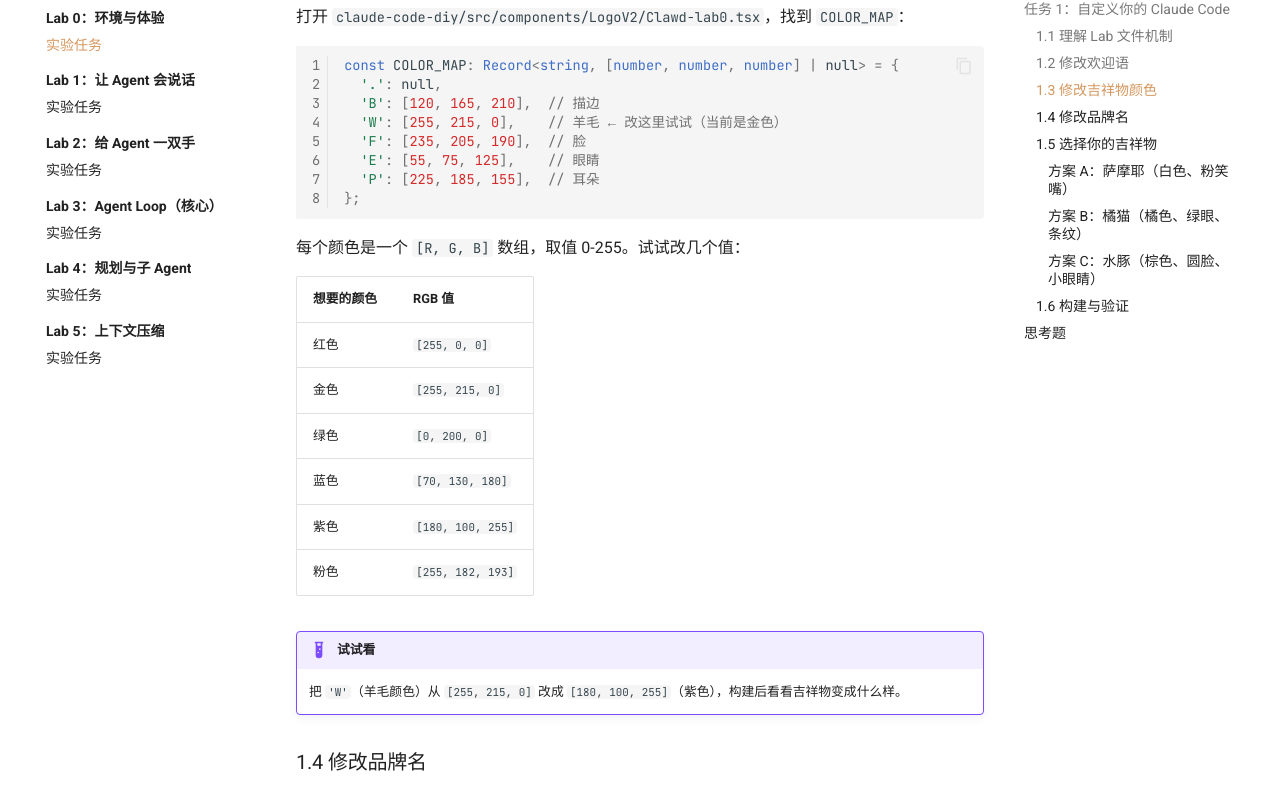
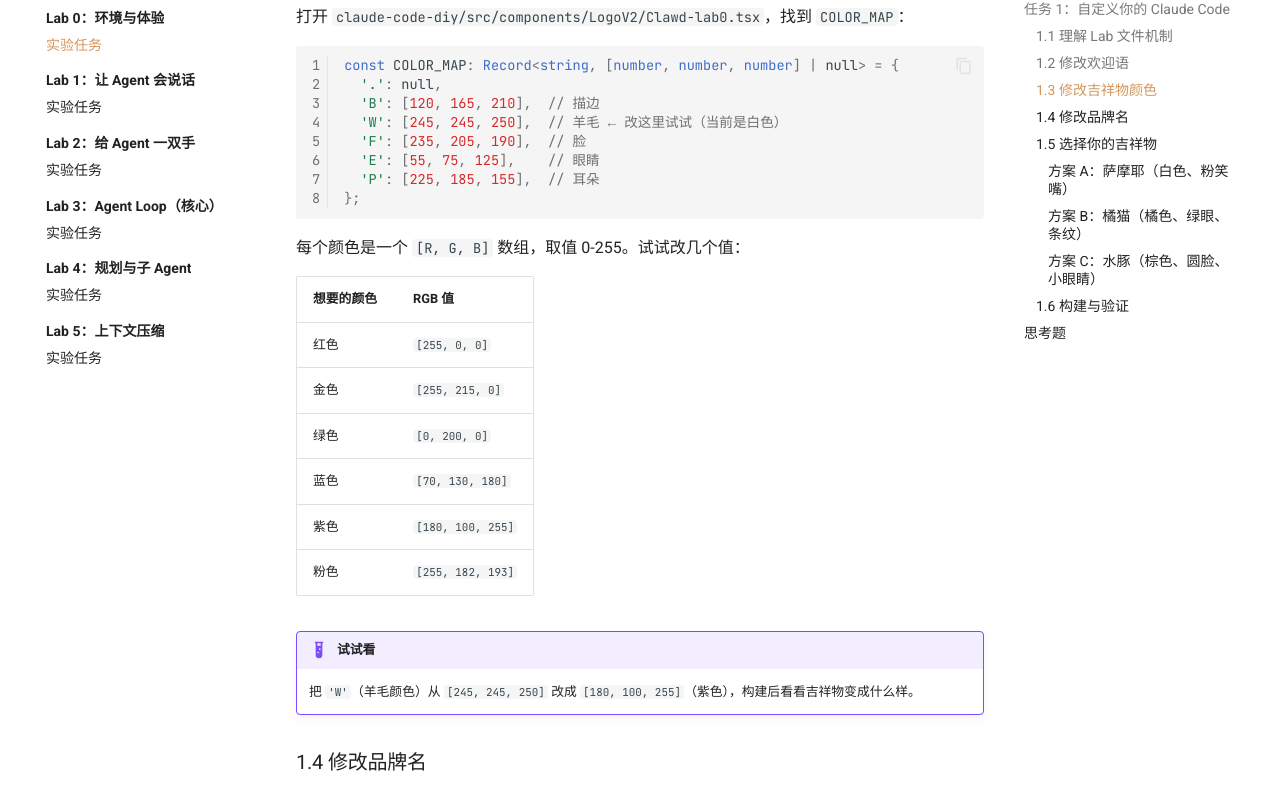
Before and after one commit to cookiesheep/build-your-own-claude-code, an MkDocs documentation site: the page built from docs/labs/lab-00/tasks.md, in a window 1280 px wide and 1400 px high, scrolled down 914 px. Shown: the part 147-934 px from the top of the window. Built offline with MkDocs 1.6.1 and Material for MkDocs 9.7.7, drawn with Linux system fonts in a browser that asks for light colours; comment, search, counter and statistics services are not loaded.

Commit message:
Align Lab 0 color example with white default
The tutorial snippet now matches the Lab 0 skeleton's neutral white mascot default, avoiding confusion from a gold intermediate state before learners choose a mascot.

Constraint: Lab 0 documentation should match claude-code-diy lab0 source defaults
Rejected: Keep gold in the docs | suggests the screenshot is the intended default mascot
Confidence: high
Scope-risk: narrow
Directive: Update this snippet whenever Clawd-lab0 COLOR_MAP defaults change
Tested: Reviewed markdown diff
Not-tested: MkDocs local render

```diff
--- a/docs/labs/lab-00/tasks.md
+++ b/docs/labs/lab-00/tasks.md
@@ -45,7 +45,7 @@ Welcome to 小明's claude-code v1.x.x
 const COLOR_MAP: Record<string, [number, number, number] | null> = {
   '.': null,
   'B': [120, 165, 210],  // 描边
-  'W': [255, 215, 0],    // 羊毛 ← 改这里试试（当前是金色）
+  'W': [245, 245, 250],  // 羊毛 ← 改这里试试（当前是白色）
   'F': [235, 205, 190],  // 脸
   'E': [55, 75, 125],    // 眼睛
   'P': [225, 185, 155],  // 耳朵
@@ -65,7 +65,7 @@ const COLOR_MAP: Record<string, [number, number, number] | null> = {
 
 !!! example "试试看"
 
-    把 `'W'`（羊毛颜色）从 `[255, 215, 0]` 改成 `[180, 100, 255]`（紫色），构建后看看吉祥物变成什么样。
+    把 `'W'`（羊毛颜色）从 `[245, 245, 250]` 改成 `[180, 100, 255]`（紫色），构建后看看吉祥物变成什么样。
 
 ### 1.4 修改品牌名
 
```
